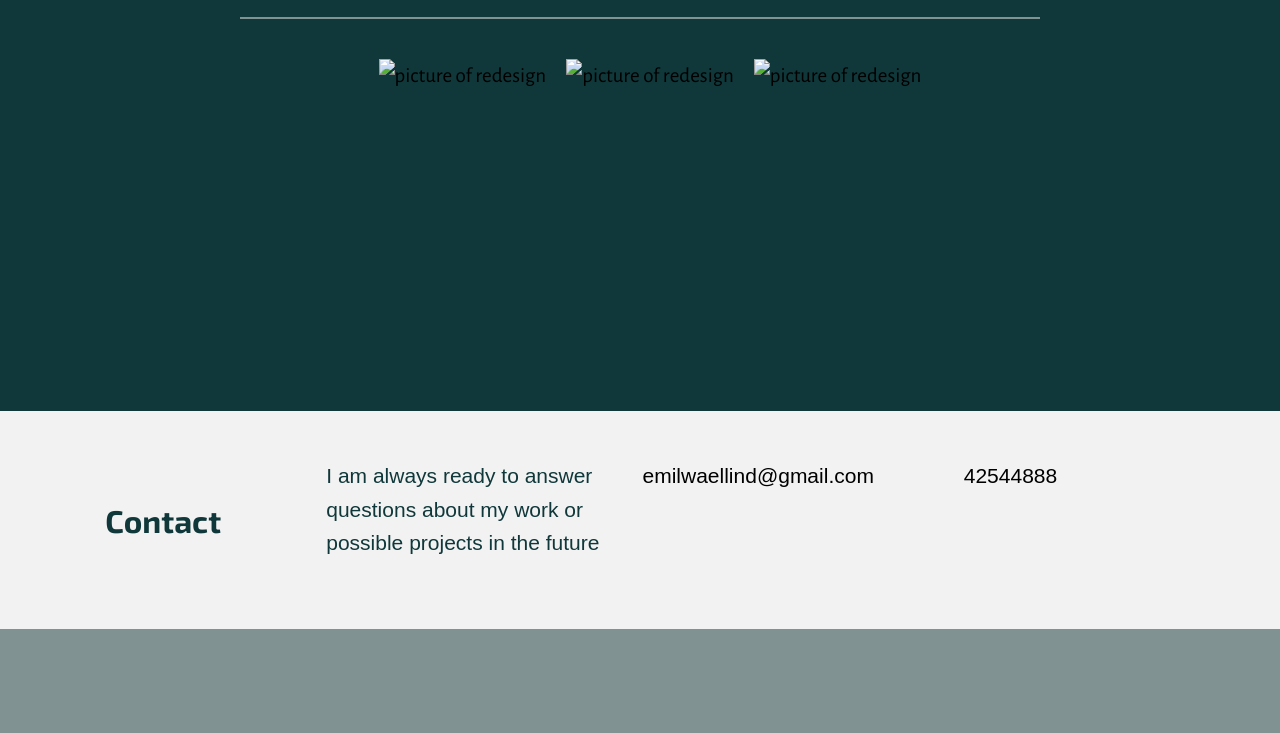
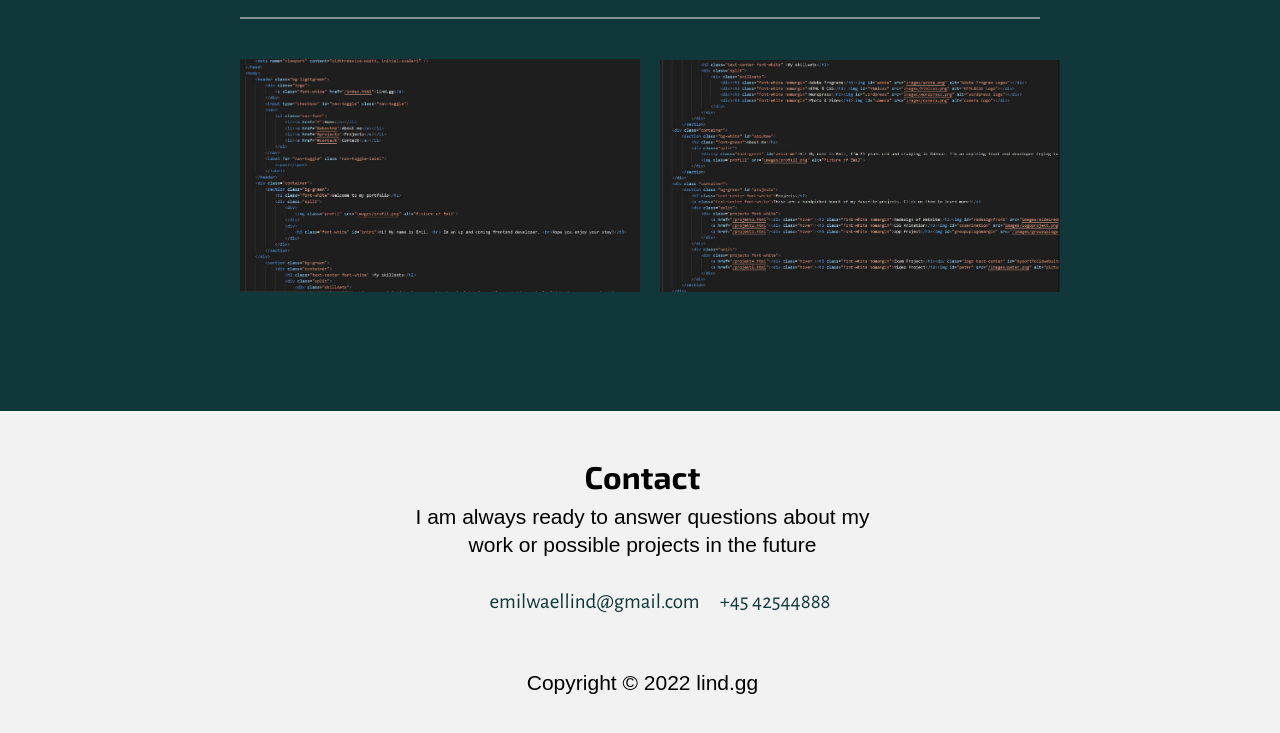
Before and after one commit to emil584c/projekt-3, a plain HTML site: page projekt4.html in a window 1280 px wide. Shown: the part 345-1078 px from the top of the page. Before the commit the page ends 974 px from the top, so only its background shows below. Drawn offline with nearby package versions, Linux system fonts and the light colour scheme.

Commit message:
Add files via upload

```diff
--- a/projekt4.html
+++ b/projekt4.html
@@ -32,26 +32,27 @@
                 </div>
                 <div class="line"></div>
                 <div class="split-images">
-                <img class="center-image" src="/images/" alt="picture of redesign">
-                <img class="center-image" src="/images/" alt="picture of redesign">
-                <img class="center-image" src="/images/" alt="picture of redesign">
+                    <img class="center-image" src="/images/code1.JPG" alt="picture of redesign">
+                    <img class="center-image" src="/images/code2.JPG" alt="picture of redesign">
                 </div>
             </section>
         </div>
         <div class="container">
-        <section class="bg-white">
-            <div class="split">
-                <h2 class="font-green">Contact</h2>
-                <div><p class="font-green">I am always ready to answer questions about my work or possible projects in the future</p></div>
-                <p>emilwaellind@gmail.com</p>
-                <p>42544888</p>
+            <section class="bg-white" id="contact">
+                <footer>
+                    <div class="footer-content">
+                        <h2>Contact</h2>
+                        <p>I am always ready to answer questions about my work or possible projects in the future</p>
+                        <ul class="socials">
+                            <li><a href="">emilwaellind@gmail.com</a></li>
+                            <li><a href="">+45 42544888</a></li>
+                        </ul>
                     </div>
+                    <div class="footer-bottom">
+                        <p>Copyright © 2022 lind.gg</p>
+                    </div>
+                </footer>
             </section>
         </div>
-
-
-
-
-
     </body>
 </html>
--- a/styles.css
+++ b/styles.css
@@ -73,8 +73,6 @@ h1{
     margin-bottom: 1em;
     text-align: center;
 }
-
-
 
 h2,h3{
     font-family: 'Exo 2', sans-serif;
@@ -178,11 +176,9 @@ nav a{
     position: relative;
 }
 
-
 nav a:hover{
     color: #FEFEFE;
 }
-
 
 nav a:hover::after{
     opacity: 1;
@@ -195,7 +191,6 @@ nav a:hover::after{
 .nav-toggle:checked ~ nav a{
     opacity: 1;
 }
-
 
 /*      */
 
```
Also changed, not shown: index.html (+0 -4 lines), projekt2.html (+13 -11 lines), projekt3.html (+13 -11 lines), projekt5.html (+15 -6 lines), images/code1.JPG (added), images/code2.JPG (added). Lines whose indentation alone changed are shown as unchanged.
